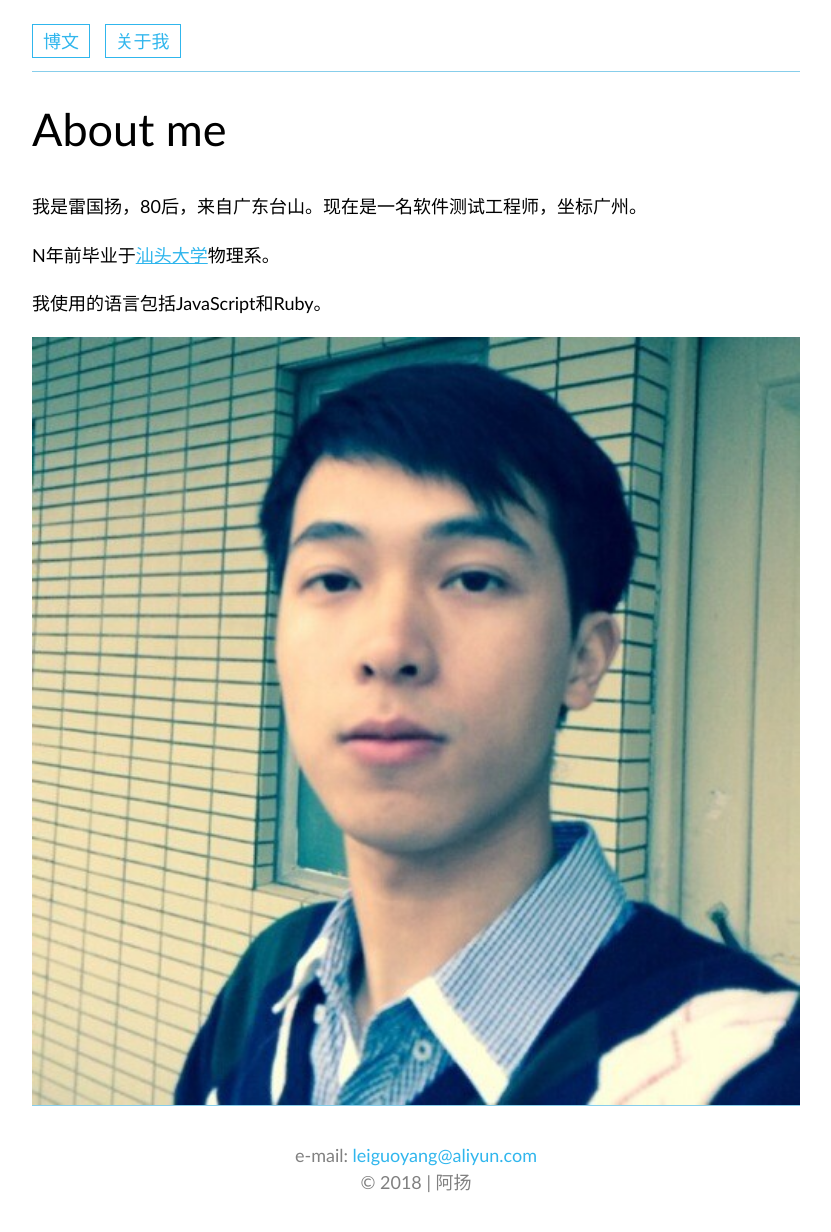
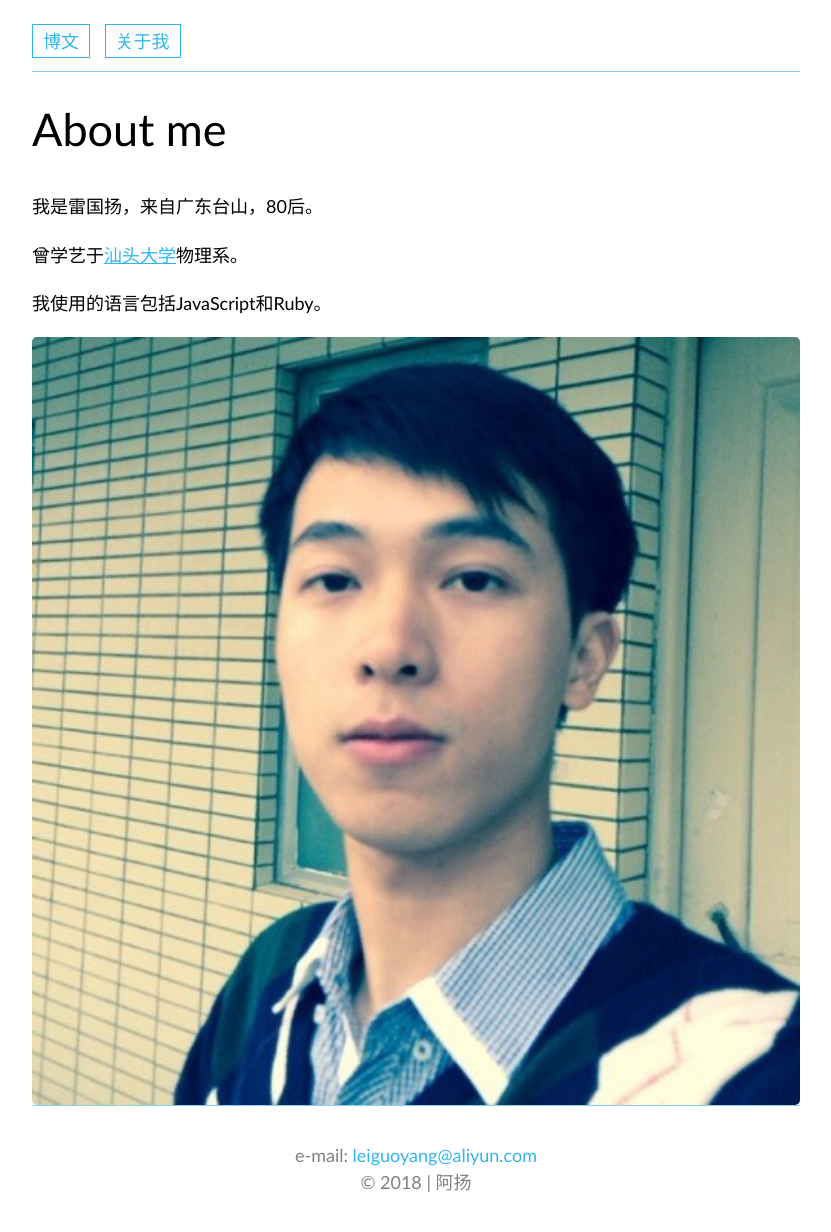
Before and after one commit to leiguoyang/leiguoyang.github.io, a Jekyll site: the page built from about.html, in a window 1280 px wide. Shown: the whole page, without its empty margins (224-1055 px from the left). Built offline with Jekyll 4.4.1, drawn with Linux system fonts in a browser that asks for light colours.

Commit message:
Update my profile

```diff
--- a/about.html
+++ b/about.html
@@ -4,7 +4,7 @@ title: About me
 ---
 
 <h1>About me</h1>
-<p>我是雷国扬，80后，来自广东台山。现在是一名软件测试工程师，坐标广州。</p>
-<p>N年前毕业于<a href="https://www.stu.edu.cn/" title="https://www.stu.edu.cn/">汕头大学</a>物理系。</p>
+<p>我是雷国扬，来自广东台山，80后。</p>
+<p>曾学艺于<a href="https://www.stu.edu.cn/" title="https://www.stu.edu.cn/">汕头大学</a>物理系。</p>
 <p>我使用的语言包括JavaScript和Ruby。</p>
-<img src="images/me.jpg" title="你好，我是雷国扬" alt="my portrait" style="display: block; width: 100%;">
+<img src="images/me.jpg" title="你好，我是雷国扬" alt="my portrait" style="display: block; width: 100%; border-radius: 5px;">
```
